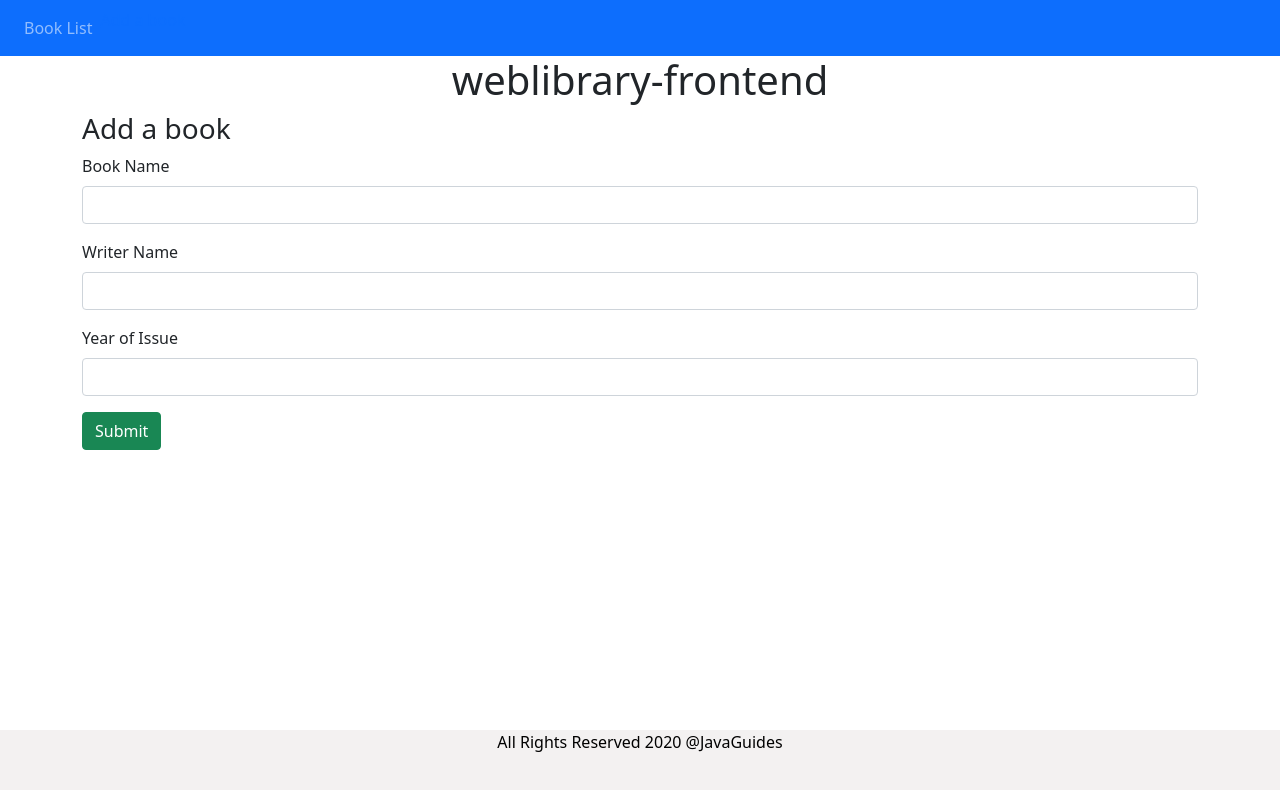
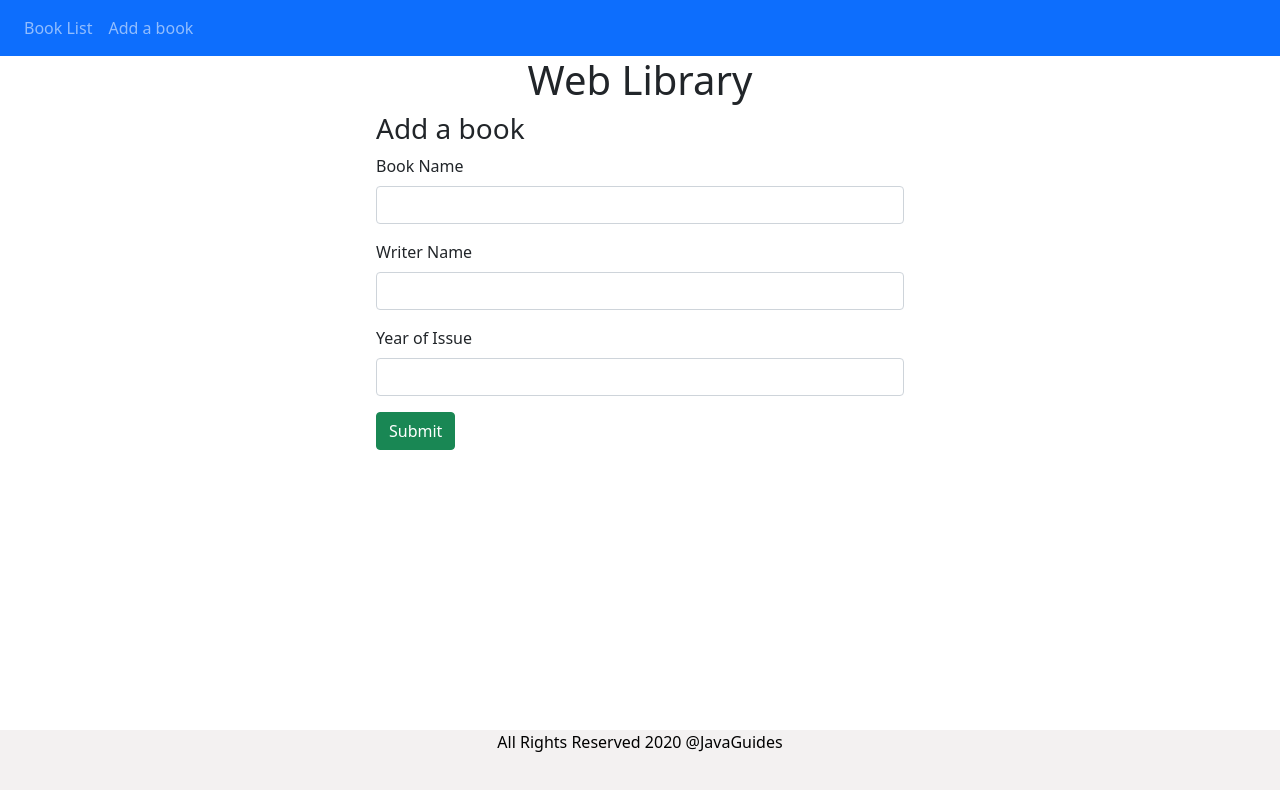
Before and after one commit to anaspiko/weblibrary-frontend, an Angular app: page /create-book in a window 1280 px wide. Shown: the top 790 px of the page. Built offline with nearby package versions, Linux system fonts and the light colour scheme.

Commit message:
no message

```diff
--- a/src/app/app.component.html
+++ b/src/app/app.component.html
@@ -4,7 +4,7 @@
       <a routerLink="books" routerLinkActive="active" class="nav-link">Book List</a>
     </li>
     <li class="nav-item">
-      <a routerLink="create-book" router-LinkActive="active" class="nav link">Add a book</a>
+      <a routerLink="create-book" router-LinkActive="active" class="nav-link">Add a book</a>
     </li>
   </ul>
 </nav>
--- a/src/app/app.component.ts
+++ b/src/app/app.component.ts
@@ -6,5 +6,5 @@ import { Component } from '@angular/core';
   styleUrls: ['./app.component.css']
 })
 export class AppComponent {
-  title = 'weblibrary-frontend';
+  title = 'Web Library';
 }
--- a/src/app/book.service.ts
+++ b/src/app/book.service.ts
@@ -16,4 +16,7 @@ export class BookService {
   getBooksList(): Observable<Book[]> {
     return this.httpClient.get<Book[]>(`${this.baseURL}`);
   }
+  createBook(book: Book): Observable<Object>{
+    return this.httpClient.post(`${this.baseURL}`, book);
+  }
 }
--- a/src/app/create-book/create-book.component.html
+++ b/src/app/create-book/create-book.component.html
@@ -1,6 +1,7 @@
+<div class="col-md-6 offset-md-3">
 <h3>Add a book</h3>
 
-<form (ngSubmit)="onSubmit()">
+<form (ngSubmit) = "onSubmit()">
 
     <div class="form-group">
         <label>Book Name</label>
@@ -21,3 +22,4 @@
     <button class="btn btn-success" type="submit">Submit</button>
 
 </form>
+</div>
--- a/src/app/create-book/create-book.component.ts
+++ b/src/app/create-book/create-book.component.ts
@@ -1,5 +1,8 @@
 import { Component, OnInit } from '@angular/core';
 import { Book } from '../book';
+import { BookService } from '../book.service';
+import { Router } from '@angular/router';
+
 
 @Component({
   selector: 'app-create-book',
@@ -10,12 +13,26 @@ export class CreateBookComponent implements OnInit {
 
   book: Book = new Book();
 
-  constructor() { }
+  constructor(private bookService: BookService,
+    private router: Router) { }
 
   ngOnInit(): void {
   }
 
+  saveBook(){
+    this.bookService.createBook(this.book).subscribe(data => {
+      console.log(data);
+      this.goToBookList();
+    },
+   error => console.log(error))
+  }
+  goToBookList(){
+    this.router.navigate(['/books']);
+  }
+
   onSubmit() {
+    console.log(this.book);
+    this.saveBook();
 
   }
 }
```
